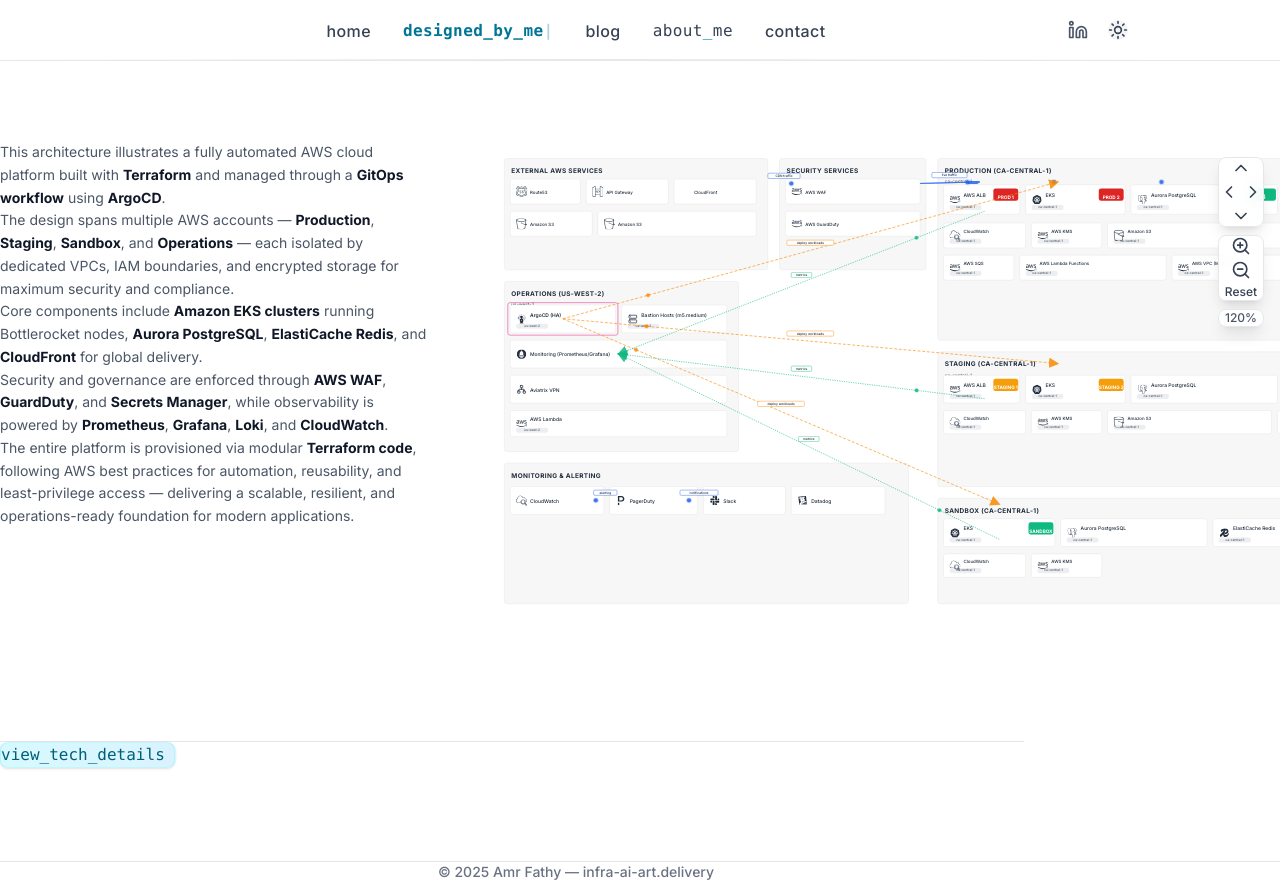
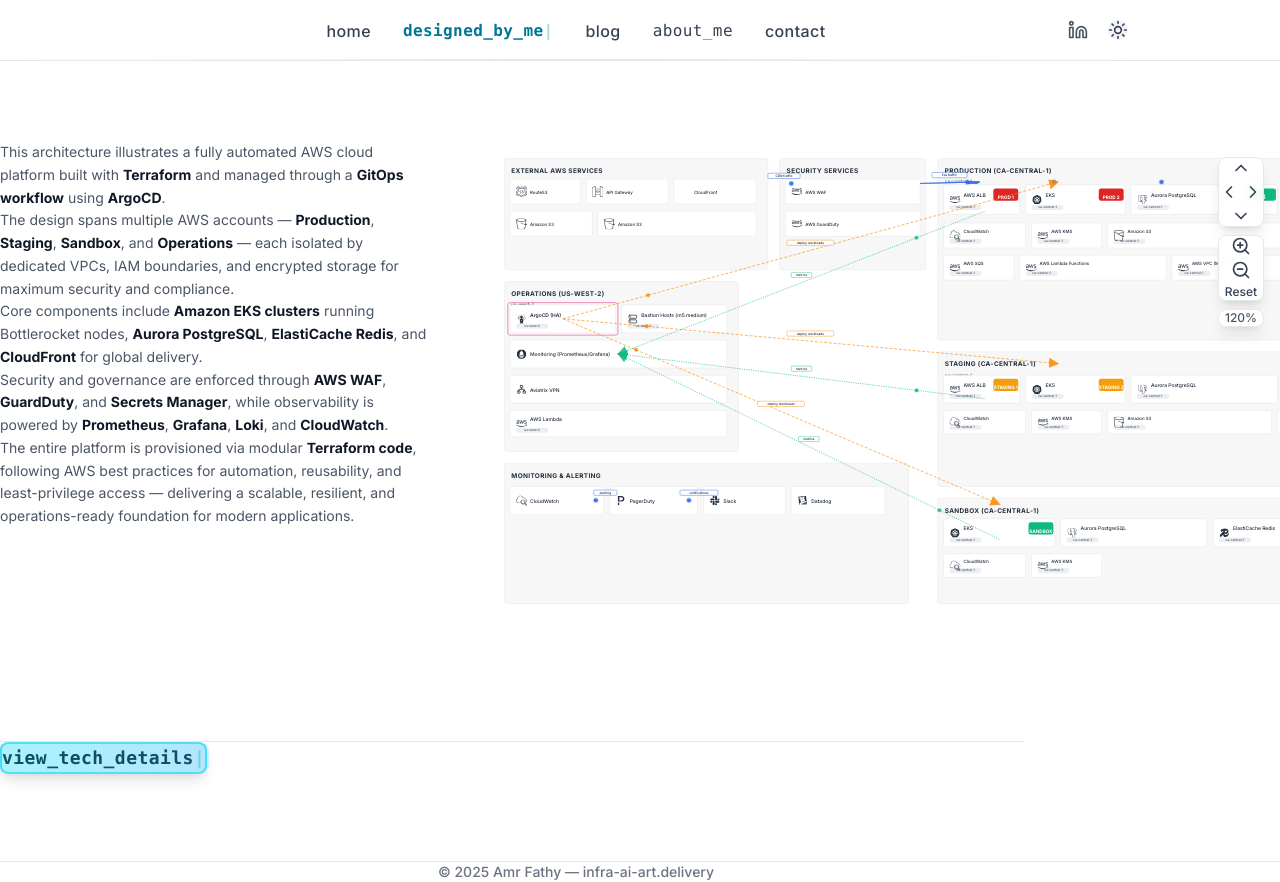
Before and after one commit to amohsenter09-github/devops-portfolio-website, a Next.js app: page /designs in a window 1280 px wide. Built offline with nearby package versions, Linux system fonts and the light colour scheme; some icons are missing.

Commit message:
Enhance AwsPlatformSection button styling and animations
- Updated button dimensions and colors for improved visibility and aesthetics.
- Enhanced hover effects and animations for a more engaging user experience.
- Refined text styling for better readability and emphasis.

```diff
--- a/src/components/AwsPlatformSection.tsx
+++ b/src/components/AwsPlatformSection.tsx
@@ -109,16 +109,16 @@
             >
               <motion.a
                 href="/blog"
-                className="relative flex items-center gap-3 px-5 py-3 bg-gradient-to-r from-cyan-50 to-blue-50 hover:from-cyan-100 hover:to-blue-100 text-cyan-700 font-medium rounded-lg transition-all duration-300 border border-cyan-200/50 shadow-sm hover:shadow-md"
-                whileHover={{ scale: 1.02 }}
+                className="relative flex items-center gap-3 px-6 py-4 bg-gradient-to-r from-cyan-100 to-blue-100 hover:from-cyan-200 hover:to-blue-200 text-cyan-900 rounded-lg transition-all duration-300 border-2 border-cyan-400/60 shadow-lg hover:shadow-xl"
+                whileHover={{ scale: 1.05, y: -2 }}
                 whileTap={{ scale: 0.98 }}
               >
-                {/* Glowing effect */}
+                {/* Enhanced glowing effect */}
                 <motion.div
-                  className="absolute inset-0 rounded-lg bg-cyan-400/20"
+                  className="absolute inset-0 rounded-lg bg-cyan-400/30"
                   animate={{
-                    opacity: [0.3, 0.6, 0.3],
-                    scale: [1, 1.05, 1],
+                    opacity: [0.4, 0.8, 0.4],
+                    scale: [1, 1.08, 1],
                   }}
                   transition={{
                     duration: 2,
@@ -126,11 +126,11 @@
                     ease: "easeInOut",
                   }}
                 />
-                <span className="relative text-sm md:text-base text-cyan-800 font-medium font-mono">
+                <span className="relative text-base md:text-lg text-cyan-900 font-extrabold font-mono tracking-wide">
                   view_tech_details
                   <motion.span
-                    className="text-cyan-600 ml-0.5"
-                    animate={{ opacity: [1, 0, 1] }}
+                    className="text-cyan-600 ml-0.5 font-bold"
+                    animate={{ opacity: [1, 0.3, 1] }}
                     transition={{ duration: 1, repeat: Infinity, ease: "easeInOut" }}
                   >
                     |
```
